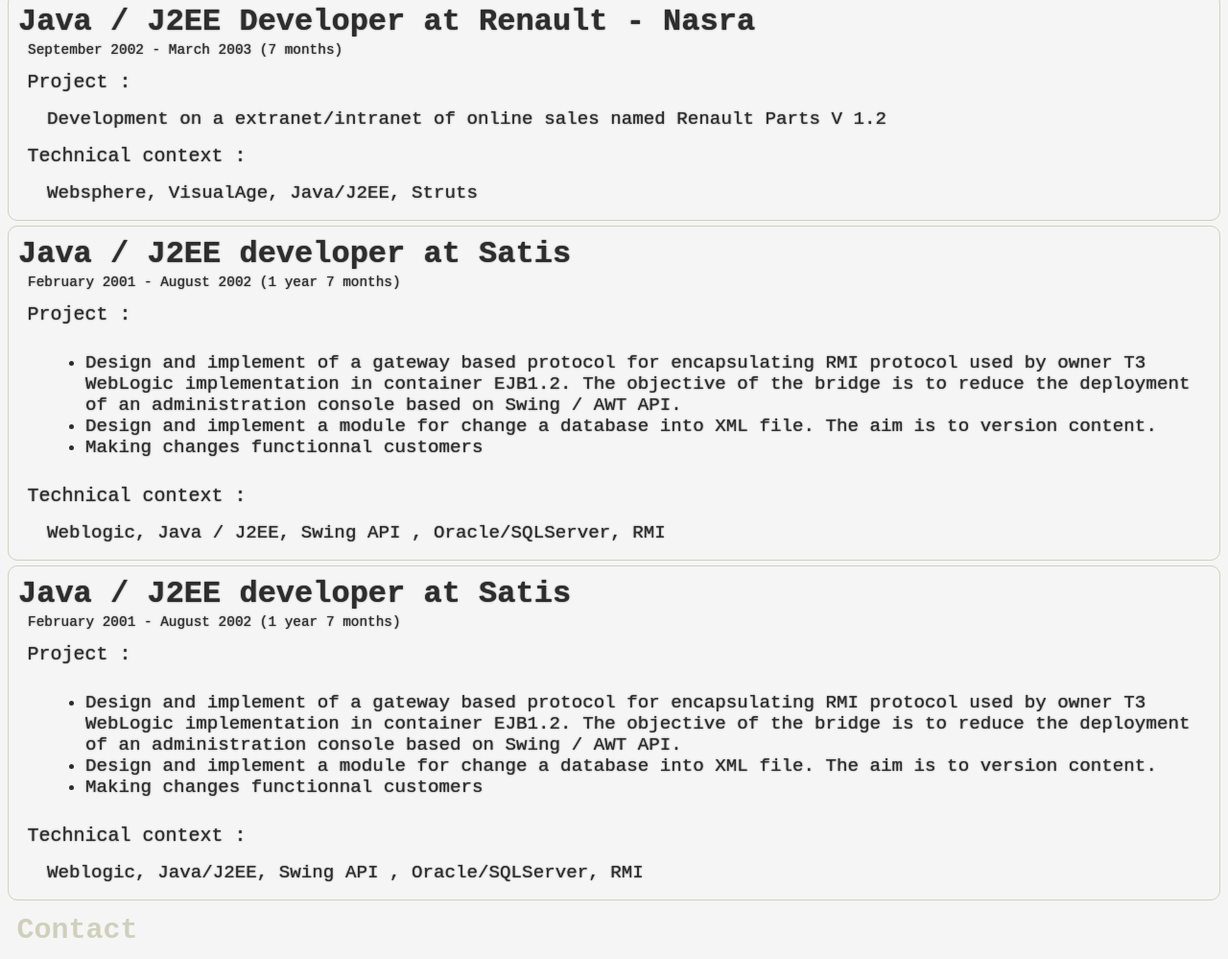
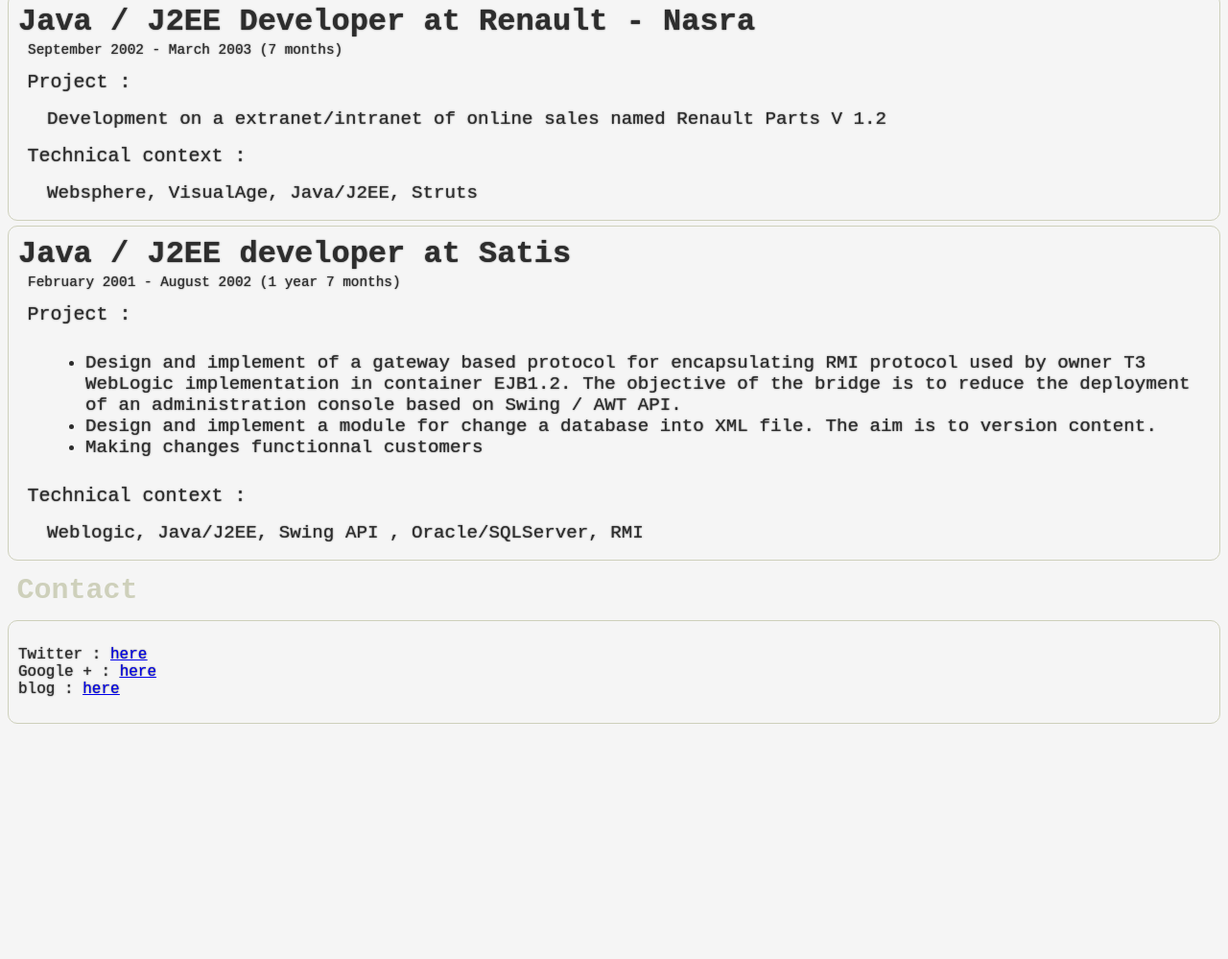
Before and after one commit to Fabszn/Html5CSS3, a plain HTML site: page index.html in a window 1280 px wide. Shown: the part 4923-5922 px from the top of the page at 96% size. After the commit the page ends 5685 px from the top, so only its background shows below. Drawn offline with Linux system fonts and the light colour scheme.

Commit message:
correction sur une mission en double

```diff
--- a/index.html
+++ b/index.html
@@ -311,29 +311,7 @@ phases of the recipe and production.</span>
 </div>
 
 
-<div>
 
-<span class="missionTitle">Java / J2EE developer at Satis</span>
-
-<span class="missionPeriode">February 2001 - August 2002 (1 year 7 months)</span>
-
-<span class="cvBlocTitle">Project : </span>
-
-<span class="missionDesc">
-<ul>
-<li>Design and implement of a gateway based protocol for encapsulating RMI protocol used by owner
-T3 WebLogic implementation in container EJB1.2. The objective of the bridge is to reduce the
-deployment of an administration console based on Swing / AWT API.
-<li>Design and implement a module for change a database into XML file. The aim is to version
-content.
-<li>Making changes functionnal customers
-</ul>
-</span>
-
-<span class="cvBlocTitle">Technical context : </span>
-
-<span class="missionDesc">Weblogic, Java / J2EE, Swing API , Oracle/SQLServer, RMI</span>
-</div>
 <div>
 
 <span class="missionTitle">Java / J2EE developer at Satis</span>
```
